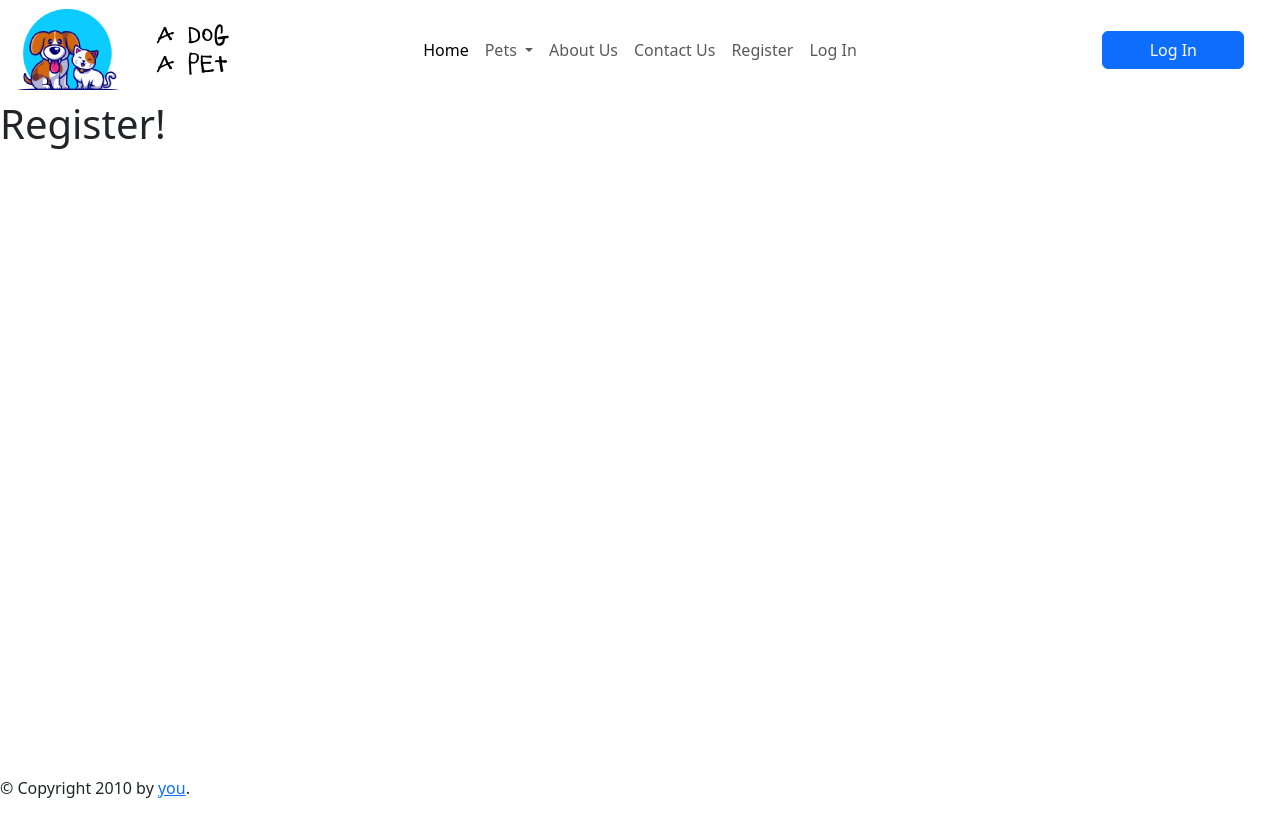
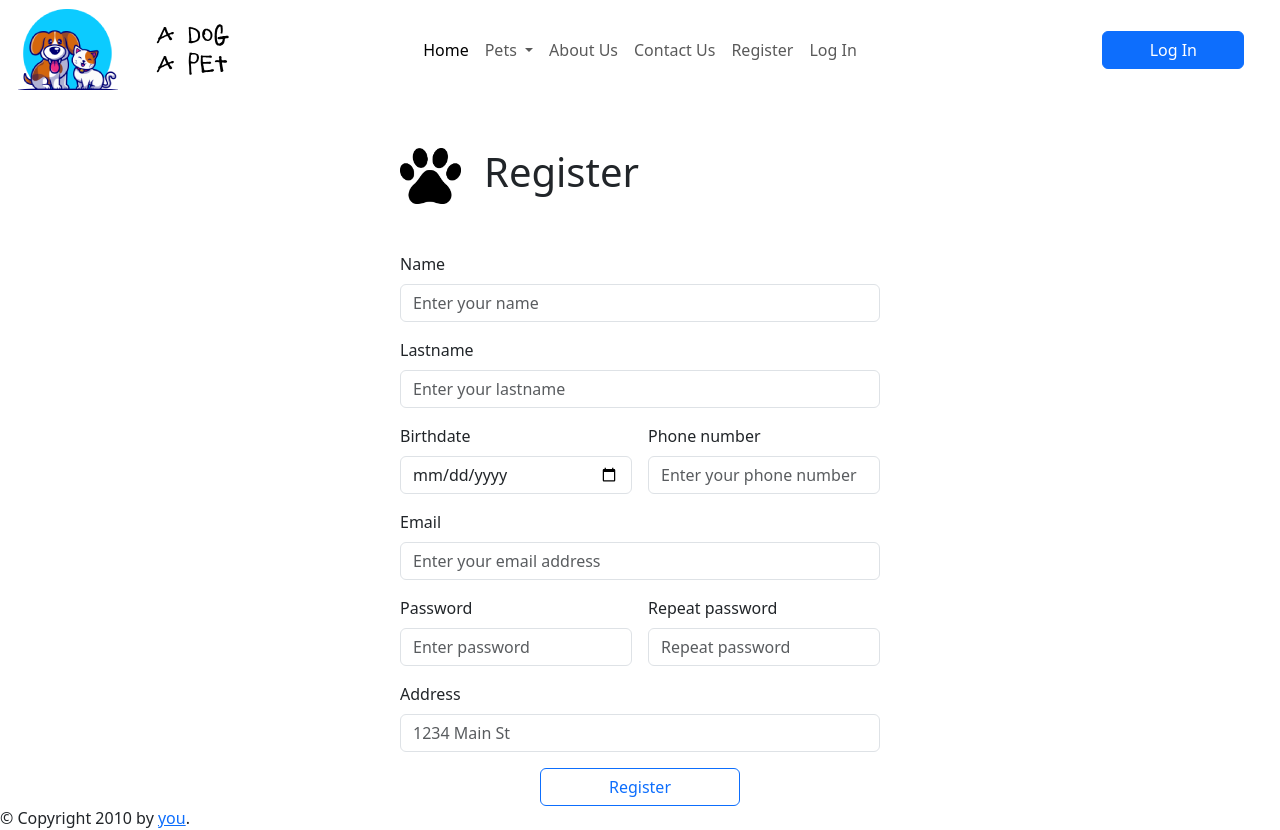
Before and after one commit to gabdlr/a-dog-a-pet, a Flask app: page /users/register in a window 1280 px wide. Before the commit the page ends 798 px from the top, so only its background shows below. Run offline with Flask 3, Linux system fonts and the light colour scheme.

Commit message:
feat(user): adds registration form template

```diff
--- /dev/null
+++ b/app/static/css/register.css
@@ -0,0 +1,24 @@
+.register {
+  max-width: 480px;
+}
+
+.register__form-button {
+  width: 100%;
+  @media(min-width: 576px) {
+    width: 200px;
+  }
+}
+
+.register__header-logo {
+  background-image: url('./../img/paw.png');
+  background-position: center;
+  background-repeat: no-repeat;
+  background-size: contain;
+}
+
+.register__header-title {
+  margin-bottom: 0px;
+  @media(min-width: 576px) {
+    margin-bottom: .5rem;
+  }
+}
--- /dev/null
+++ b/app/templates/forms/validation-block.html
@@ -0,0 +1,5 @@
+{% macro form_field_validation(invalid_feedback) %}
+  <div class="invalid-feedback">
+    {{invalid_feedback}}
+  </div>
+{% endmacro %}
--- a/app/templates/users/register.html
+++ b/app/templates/users/register.html
@@ -1,8 +1,117 @@
 {% extends "layout/layout.html" %}
+{% from "forms/validation-block.html" import form_field_validation %}
 {% block title %} register {% endblock %}
 {% block head %}
   {{ super() }}
+  <link rel="stylesheet" href="{{ url_for('static', filename='css/register.css') }}">
 {% endblock %}
 {% block content %}
-<h1>Register!</h1>
+<div class="container">
+  <div class="register mx-auto">
+    <div class="row my-3 my-md-5">
+      <div class="col-2 register__header-logo">
+      </div>
+      <div class="col-10 gx-md-4 gx-0">
+        <h1 class="register__header-title">Register</h1>
+      </div>
+    </div>
+    <form class="row g-3 needs-validation" novalidate>
+      <div class="col-12">
+        <label class="form-label" for="name">Name</label>
+        <input
+          class="form-control"
+          id="name"
+          maxlength="255"
+          pattern="([A-Za-z]{2,}[A-Za-z ]*)"
+          placeholder="Enter your name"
+          required
+          type="text"
+        >
+        {{ form_field_validation(FORM_ERRORS['REQUIRED'] + " " + FORM_ERRORS['NAME_FORMAT']) }}
+      </div>
+      <div class="col-12">
+        <label class="form-label" for="lastname">Lastname</label>
+        <input
+          class="form-control"
+          id="lastname"
+          maxlength="255"
+          pattern="([A-Za-z]{2,}[A-Za-z ]*)"
+          placeholder="Enter your lastname"
+          required
+          type="text"
+        >
+        {{ form_field_validation(FORM_ERRORS['REQUIRED'] + " " + FORM_ERRORS['NAME_FORMAT']) }}
+      </div>
+      <div class="col-md-6">
+        <label class="form-label" for="birthdate">Birthdate</label>
+        <input class="form-control" id="birthdate" required type="date">
+        {{ form_field_validation(FORM_ERRORS['REQUIRED']) }}
+      </div>
+      <div class="col-md-6">
+        <label class="form-label" for="phonenumber">Phone number</label>
+        <input class="form-control" id="phonenumber" pattern="(\+\d{1,3}){0,1}[0-9]{7,}" placeholder="Enter your phone number" required type="tel">
+        {{ form_field_validation(FORM_ERRORS['REQUIRED'] + " " + FORM_ERRORS['PHONE_NUMBER_FORMAT']) }}
+      </div>
+      <div class="col-12">
+        <label class="form-label" for="email">Email</label>
+        <input class="form-control" id="email" maxlength="255" placeholder="Enter your email address" required type="email">
+        {{ form_field_validation(FORM_ERRORS['REQUIRED'] + " " + FORM_ERRORS['VALID_EMAIL']) }}
+      </div>
+      <div class="col-md-6">
+        <label class="form-label" for="password">Password</label>
+        <input
+          class="form-control"
+          id="password"
+          maxlength="255"
+          minlength="6"
+          placeholder="Enter password"
+          required
+          type="password"
+        >
+        {{ form_field_validation(FORM_ERRORS['REQUIRED'] + " " + FORM_ERRORS['PASSWORD_LENGTH']) }}
+      </div>
+      <div class="col-md-6">
+        <label class="form-label" for="password-confirmation">Repeat password</label>
+        <input
+          class="form-control"
+          id="password-confirmation"
+          maxlength="255"
+          minlength="6"
+          placeholder="Repeat password"
+          required
+          type="password"
+        >
+        {{ form_field_validation(FORM_ERRORS['REQUIRED'] + " " + FORM_ERRORS['PASSWORD_LENGTH']) }}
+      </div>
+      <div class="col-12">
+        <label class="form-label" for="inputAddress">Address</label>
+        <input class="form-control" id="inputAddress" maxlength="255" placeholder="1234 Main St" required type="text">
+        {{ form_field_validation(FORM_ERRORS['REQUIRED']) }}
+      </div>
+      <div class="col-12 text-center">
+        <button class="btn btn-outline-primary register__form-button" type="submit">Register</button>
+      </div>
+    </form>
+  </div>
+</div>
+<script>
+  (() => {
+  'use strict'
+
+  // Fetch all the forms we want to apply custom Bootstrap validation styles to
+  const forms = document.querySelectorAll('.needs-validation')
+
+  // Loop over them and prevent submission
+  Array.from(forms).forEach(form => {
+    form.addEventListener('submit', event => {
+      if (!form.checkValidity()) {
+        event.preventDefault()
+        event.stopPropagation()
+      }
+
+      form.classList.add('was-validated')
+    }, false)
+  })
+})()
+</script>
 {% endblock %}
--- a/app/users/routes.py
+++ b/app/users/routes.py
@@ -1,6 +1,6 @@
 from flask import render_template
 from app.users import bp
-
+from app.utils.form_errors_dict import FORM_ERRORS
 @bp.route('/')
 def index():
     return render_template("users/index.html")
@@ -11,4 +11,4 @@ def login():
 
 @bp.route('/register')
 def register():
-    return render_template("users/register.html")
+    return render_template("users/register.html", FORM_ERRORS=FORM_ERRORS)
--- /dev/null
+++ b/app/utils/form_errors_dict.py
@@ -0,0 +1,7 @@
+FORM_ERRORS = {
+  'REQUIRED': "This field is required.",
+  'PASSWORD_LENGTH': 'It must be at least 6 characters long.',
+  'VALID_EMAIL': 'Enter a valid email address.',
+  'PHONE_NUMBER_FORMAT': 'It can be prefixed with the "+" sign and may only contain numbers after it.',
+  'NAME_FORMAT': 'It must be at least 2 characters long, it may only contain letters.'
+}
```
Also changed, not shown: app/static/img/paw.png (added).
